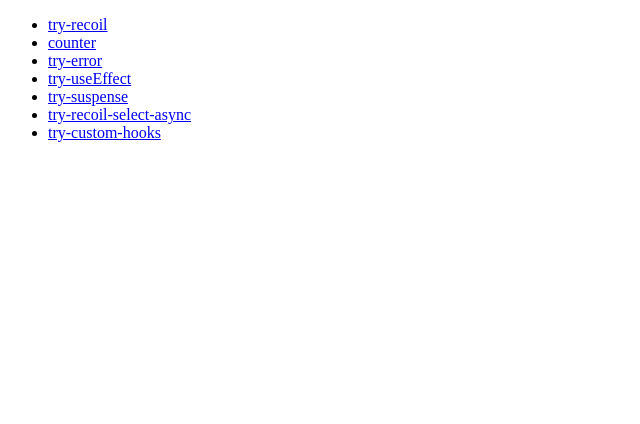
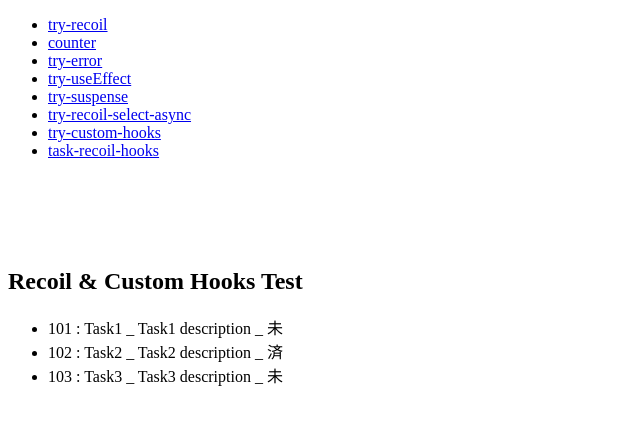
Before and after one commit to pochon-tech-pro/recoil-try, a React (Create React App) app: page /task-recoil-hooks in a window 1280 px wide. Shown: the top 424 px of the page, without its empty margins (0-640 px from the left). Built offline with nearby package versions, Linux system fonts and the light colour scheme.

Commit message:
feat: タスク一覧コンポーネント作成。

```diff
--- a/src/App.tsx
+++ b/src/App.tsx
@@ -8,6 +8,7 @@ import TryUseEffect from "./practice/TryUseEffect";
 import TrySuspense from "./practice/TrySuspense";
 import TryRecoilSelectAsync from "./practice/TryRecoilSelectAsync";
 import TryCustomHooks from "./practice/TryCustomHooks";
+import {TaskList} from "./task/components/TaskList";
 
 const App: VFC = () => {
     return (
@@ -20,6 +21,7 @@ const App: VFC = () => {
                 <li><Link to={"try-suspense"}>try-suspense</Link></li>
                 <li><Link to={"try-recoil-select-async"}>try-recoil-select-async</Link></li>
                 <li><Link to={"try-custom-hooks"}>try-custom-hooks</Link></li>
+                <li><Link to={"task-recoil-hooks"}>task-recoil-hooks</Link></li>
             </ul>
             <br/><br/><br/><br/>
             <Routes>
@@ -32,7 +34,7 @@ const App: VFC = () => {
                 <Route path={"/try-suspense"} element={<TrySuspense/>}/>
                 <Route path={"/try-recoil-select-async"} element={<TryRecoilSelectAsync/>}/>
                 <Route path={"/try-custom-hooks"} element={<TryCustomHooks/>}/>
-
+                <Route path={"/task-recoil-hooks"} element={<TaskList/>}/>
             </Routes>
         </>
     )
--- /dev/null
+++ b/src/task/components/TaskList.tsx
@@ -0,0 +1,62 @@
+import { FC, useEffect } from 'react';
+import { useRecoilValue } from 'recoil';
+import { useTask } from '../hooks/useTask';
+import { Task } from '../types';
+import { tasksSelector } from '../states/selectors';
+
+const dummyAPIResponseData = async (delay: number) => {
+  return new Promise<Task[]>((resolve, _) => {
+    setTimeout(
+      () =>
+        resolve([
+          {
+            id: 101,
+            title: 'Task1',
+            description: 'Task1 description',
+            isDone: false,
+          },
+          {
+            id: 102,
+            title: 'Task2',
+            description: 'Task2 description',
+            isDone: true,
+          },
+          {
+            id: 103,
+            title: 'Task3',
+            description: 'Task3 description',
+            isDone: false,
+          },
+        ]),
+      delay,
+    );
+  });
+};
+
+export const TaskList: FC = () => {
+  const tasks = useRecoilValue(tasksSelector);
+  const { setTasks, setTask, removeTask } = useTask();
+
+  useEffect(() => {
+    (async () => {
+      const data = await dummyAPIResponseData(1000);
+      setTasks(data);
+    })();
+  }, [setTasks]);
+
+  return (
+    <div>
+      <h2>Recoil & Custom Hooks Test</h2>
+      <ul>
+        {tasks.map((task, idx) => {
+          return (
+            <li key={idx}>
+              {task.id} : {task.title} _ {task.description} _{' '}
+              {task.isDone ? '済' : '未'}
+            </li>
+          );
+        })}
+      </ul>
+    </div>
+  );
+};
```
